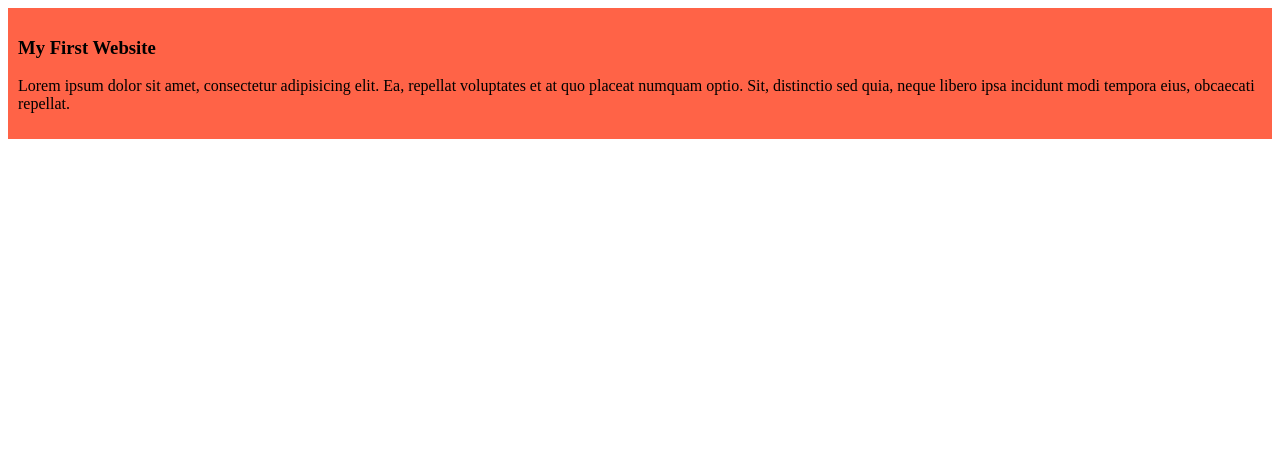
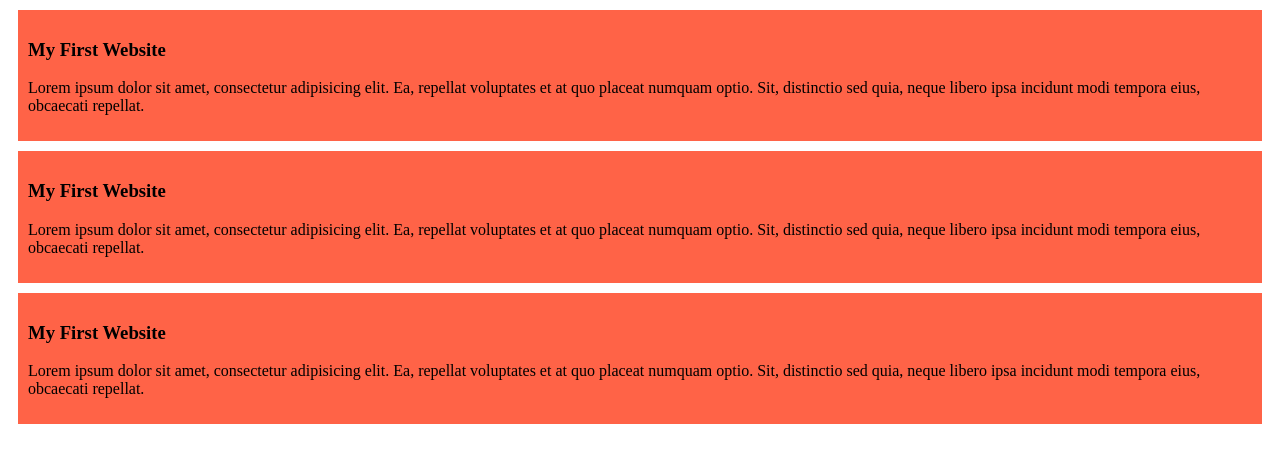
Before and after one commit to Th3At0nic/my-first-website-reset, a plain HTML site: page index.html in a window 1280 px wide. Drawn offline with Linux system fonts and the light colour scheme.

Commit message:
added third blog

```diff
--- a/Styles/blog.css
+++ b/Styles/blog.css
@@ -1,4 +1,5 @@
 div {
   background-color: tomato;
   padding: 10px;
+  margin: 10px;
 }
--- a/index.html
+++ b/index.html
@@ -15,5 +15,21 @@
         neque libero ipsa incidunt modi tempora eius, obcaecati repellat.
       </p>
     </div>
+    <div>
+      <h3>My First Website</h3>
+      <p>
+        Lorem ipsum dolor sit amet, consectetur adipisicing elit. Ea, repellat
+        voluptates et at quo placeat numquam optio. Sit, distinctio sed quia,
+        neque libero ipsa incidunt modi tempora eius, obcaecati repellat.
+      </p>
+    </div>
+    <div>
+      <h3>My First Website</h3>
+      <p>
+        Lorem ipsum dolor sit amet, consectetur adipisicing elit. Ea, repellat
+        voluptates et at quo placeat numquam optio. Sit, distinctio sed quia,
+        neque libero ipsa incidunt modi tempora eius, obcaecati repellat.
+      </p>
+    </div>
   </body>
 </html>
```
